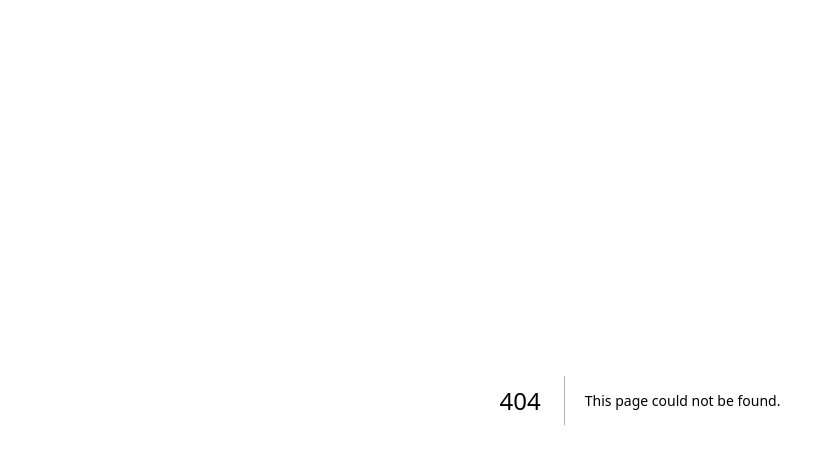
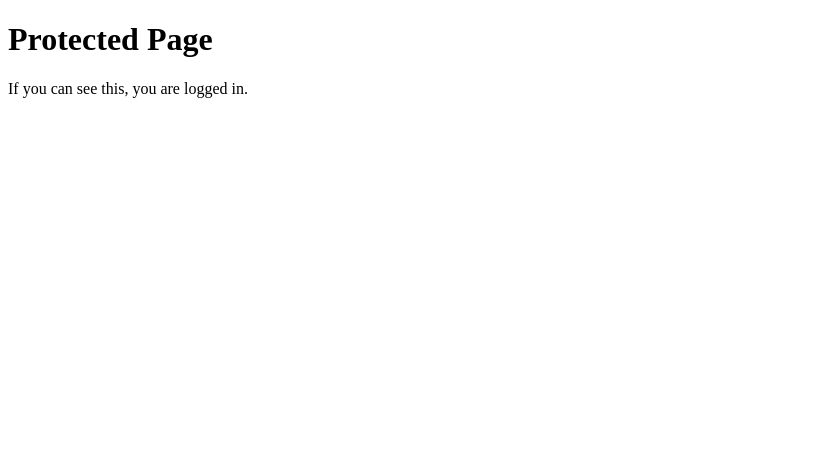
Before and after one commit to FoundationINCCorporateTeam/BloxInteractive, a Next.js app: page /protected in a window 1280 px wide. Before the commit this address had no page. Shown: the top 464 px of the page, without its empty margins (0-835 px from the left). Built offline with nearby package versions, Linux system fonts and the light colour scheme; no server answers; sample sign-in values are in the browser's storage.

Commit message:
Create protected.js

```diff
--- /dev/null
+++ b/pages/protected.js
@@ -0,0 +1,25 @@
+import { useSession } from 'next-auth/client';
+import { useEffect } from 'react';
+import { useRouter } from 'next/router';
+
+export default function Protected() {
+  const [session, loading] = useSession();
+  const router = useRouter();
+
+  useEffect(() => {
+    if (!loading && !session) {
+      router.push('/login');
+    }
+  }, [loading, session]);
+
+  if (loading || !session) {
+    return <p>Loading...</p>;
+  }
+
+  return (
+    <div>
+      <h1>Protected Page</h1>
+      <p>If you can see this, you are logged in.</p>
+    </div>
+  );
+}
```
